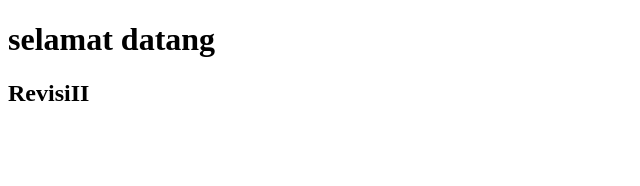
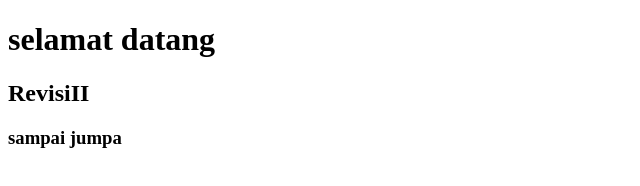
Before and after one commit to 2004041/github, a plain HTML site: page index.html in a window 1280 px wide. Shown: the whole page, without its empty margins (0-640 px from the left). Drawn offline with Linux system fonts and the light colour scheme.

Commit message:
refisi 3

```diff
--- a/index.html
+++ b/index.html
@@ -8,5 +8,6 @@
   <body>
     <h1>selamat datang</h1>
     <h2>RevisiII</h2>
+    <h3>sampai jumpa</h3>
   </body>
 </html>
```
